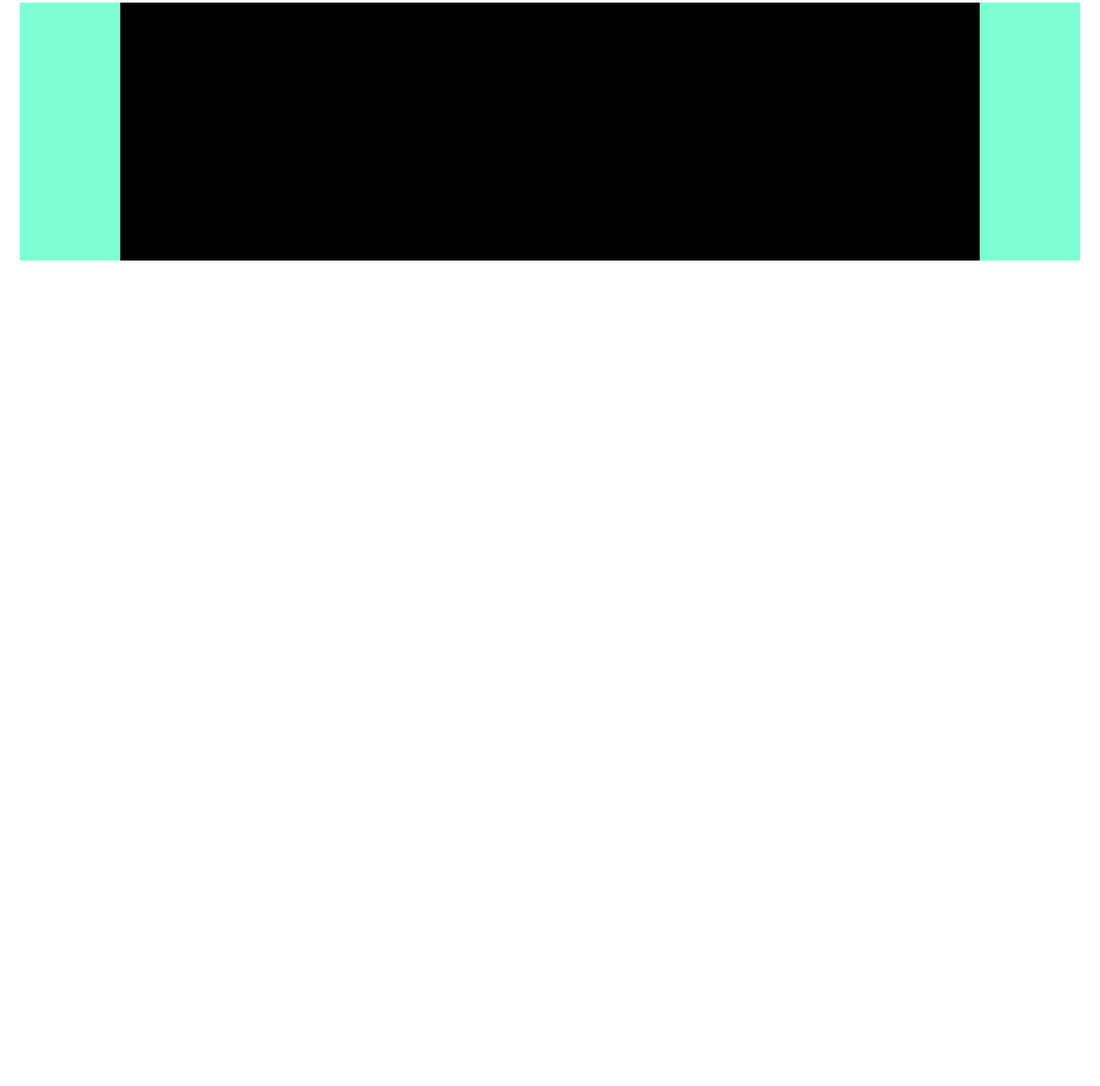
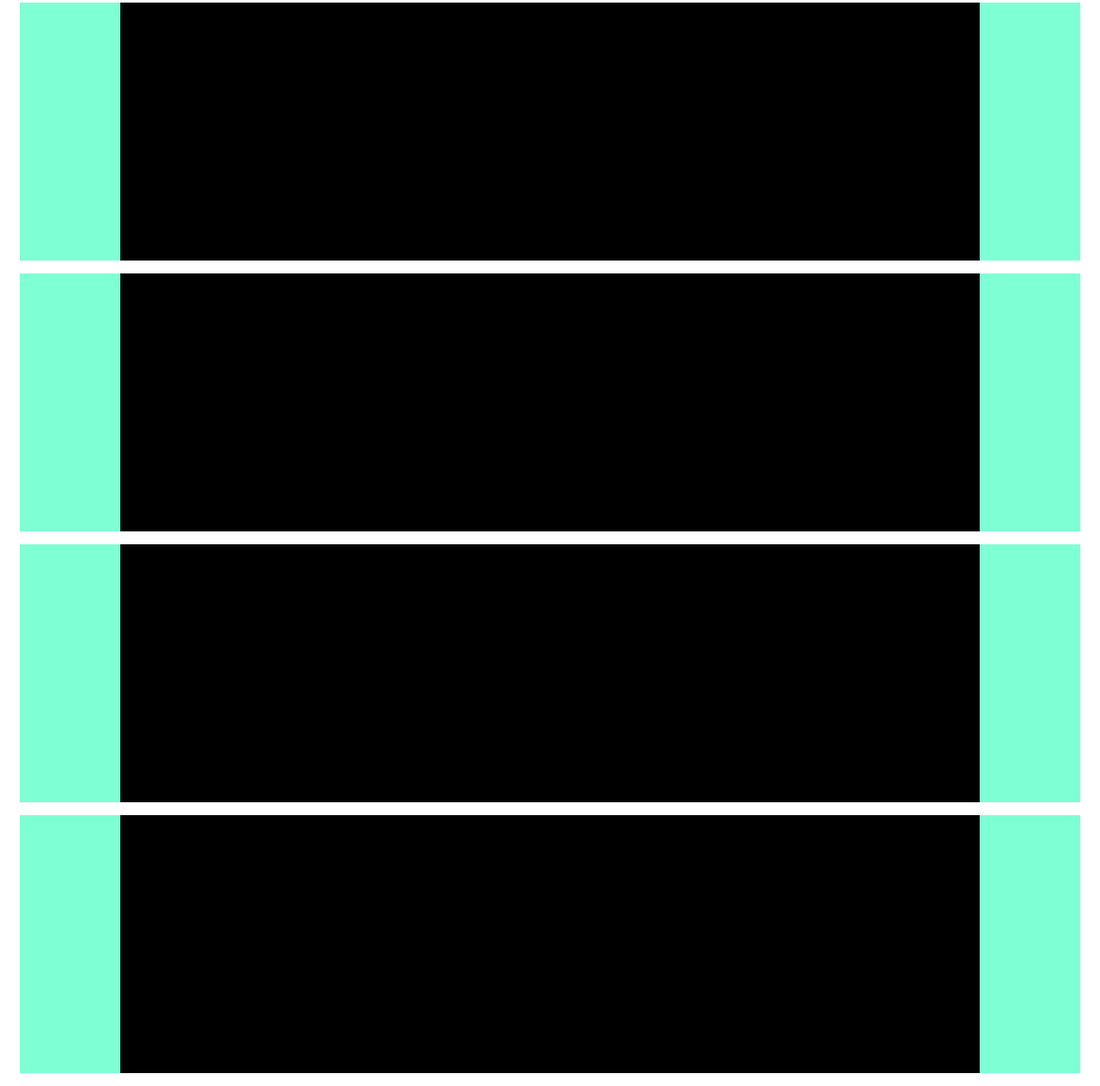
Before and after one commit to kartik0603/Test-4-JavaScript, a plain HTML site: page index.html in a window 1280 px wide. Shown: the part 12-1275 px from the top of the page at 86% size. Before the commit the page ends 800 px from the top, so only its background shows below. Drawn offline with Linux system fonts and the light colour scheme.

Commit message:
Add files via upload
test 4

```diff
--- a/index.html
+++ b/index.html
@@ -12,5 +12,24 @@
       <div style="height: 300px; width: 250px; background-color: black"></div>
       <div style="height: 300px; width: 250px; background-color: black"></div>
     </div>
+    <div style="display: flex; justify-content: center; align-items: center; margin:15px ; background-color: aquamarine;">
+      <div style="height: 300px; width: 250px; background-color: black"></div>
+      <div style="height: 300px; width: 250px; background-color: black"></div>
+      <div style="height: 300px; width: 250px; background-color: black"></div>
+      <div style="height: 300px; width: 250px; background-color: black"></div>
+    </div>
+
+    <div style="display: flex; justify-content: center; align-items: center; margin:15px ; background-color: aquamarine;">
+      <div style="height: 300px; width: 250px; background-color: black"></div>
+      <div style="height: 300px; width: 250px; background-color: black"></div>
+      <div style="height: 300px; width: 250px; background-color: black"></div>
+      <div style="height: 300px; width: 250px; background-color: black"></div>
+    </div>
+    <div style="display: flex; justify-content: center; align-items: center; margin:15px ; background-color: aquamarine;">
+      <div style="height: 300px; width: 250px; background-color: black"></div>
+      <div style="height: 300px; width: 250px; background-color: black"></div>
+      <div style="height: 300px; width: 250px; background-color: black"></div>
+      <div style="height: 300px; width: 250px; background-color: black"></div>
+    </div>
   </body>
 </html>
```
